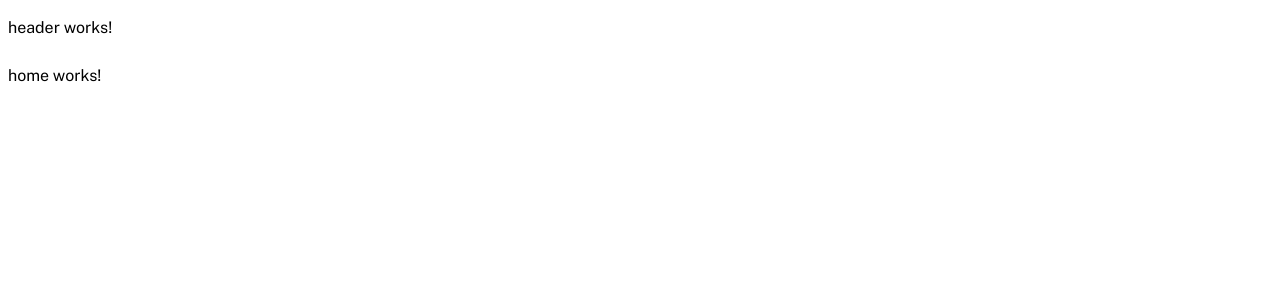
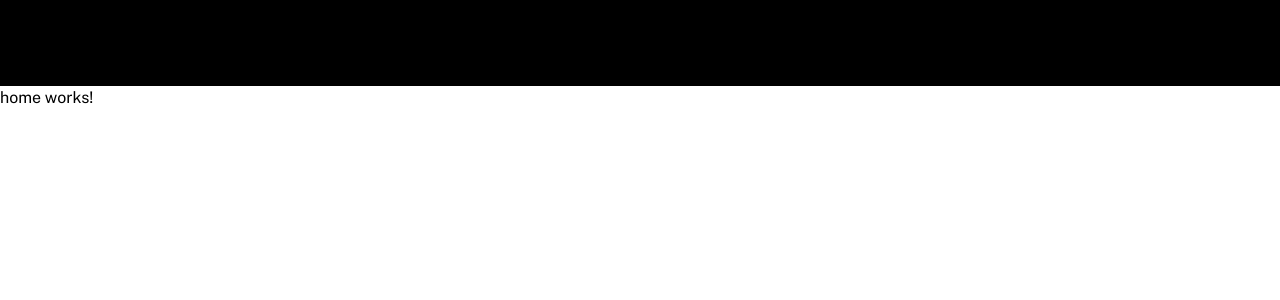
Before and after one commit to solebellsBEACH/NasaFlow_Angular, an Angular app: page / in a window 1280 px wide. Shown: the top 300 px of the page. Built offline with nearby package versions, Linux system fonts and the light colour scheme.

Commit message:
feat: adding header heigth

```diff
--- a/src/app/components/header/header.component.html
+++ b/src/app/components/header/header.component.html
@@ -1 +1 @@
-<p>header works!</p>
+<header></header>
--- a/src/app/components/header/header.component.scss
+++ b/src/app/components/header/header.component.scss
@@ -0,0 +1,5 @@
+header {
+    width: 100vw;
+    height: var(--header-min-height);
+    background-color: var(--black);
+}
--- a/src/styles.scss
+++ b/src/styles.scss
@@ -4,4 +4,6 @@
 
 * {
     font-family: 'Public Sans', sans-serif;
+    margin: 0px;
+    padding: 0px;
 }
--- a/src/variables.scss
+++ b/src/variables.scss
@@ -1,10 +1,15 @@
-// Colors
-$primary-color: #0B3D91;
-$white: #ffffff;
-$black: #000000;
-$danger: #F64137;
-$gray: #B9B9BB;
+:root {
 
-// Tamanhos
-$base-font-size: 16px;
-$large-font-size: 20px;
+    // Colors
+    --primary-color: #0B3D91;
+    --white: #ffffff;
+    --black: #000000;
+    --danger: #F64137;
+    --gray: #B9B9BB;
+
+    // Sizes
+    --base-font-size: 16px;
+    --large-font-size: 20px;
+    --header-min-height: 86px;
+
+}
```
